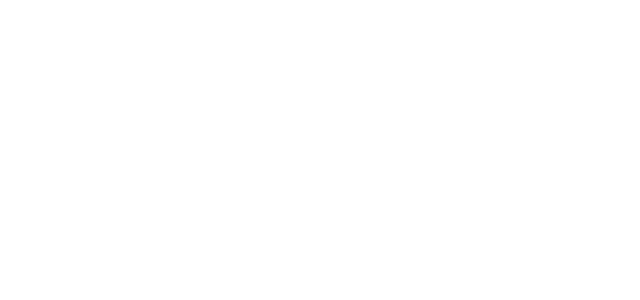
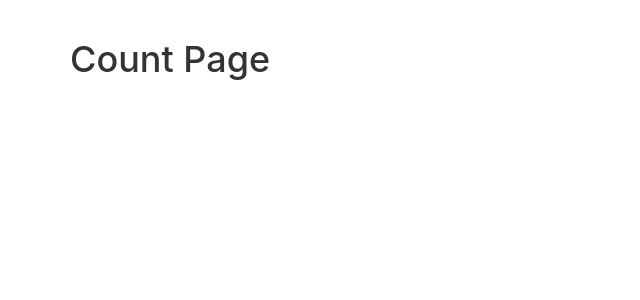
Before and after one commit to naaoufal/Qui-va-gagner-le-million-v1, a React (Create React App) app in the folder front_end/: page /Pagination in a window 1280 px wide. Shown: the top 300 px of the page, without its empty margins (0-640 px from the left). Built offline with nearby package versions, Linux system fonts and the light colour scheme.

Commit message:
ad somthing

```diff
--- a/front_end/src/App.js
+++ b/front_end/src/App.js
@@ -14,6 +14,7 @@
 import Round2 from './components/Round2'
 import Round3 from './components/Round3'
 import Winner from './components/Winner'
+import Pagination from './components/Pagination'
 
 
 
@@ -36,6 +37,7 @@
           <Route path="/Round2" exact component={Round2} />
           <Route path="/Round3" exact component={Round3} />
           <Route path="/Winner" exact component={Winner} />
+          <Route path="/Pagination" exact component={Pagination} />
         </Switch>
       </div>
     </Router>
--- /dev/null
+++ b/front_end/src/components/Pagination.js
@@ -0,0 +1,9 @@
+function Pagination () {
+    return (
+        <div><br />
+            <h1>Count Page</h1>
+        </div>
+    )
+}
+
+export default Pagination
```
